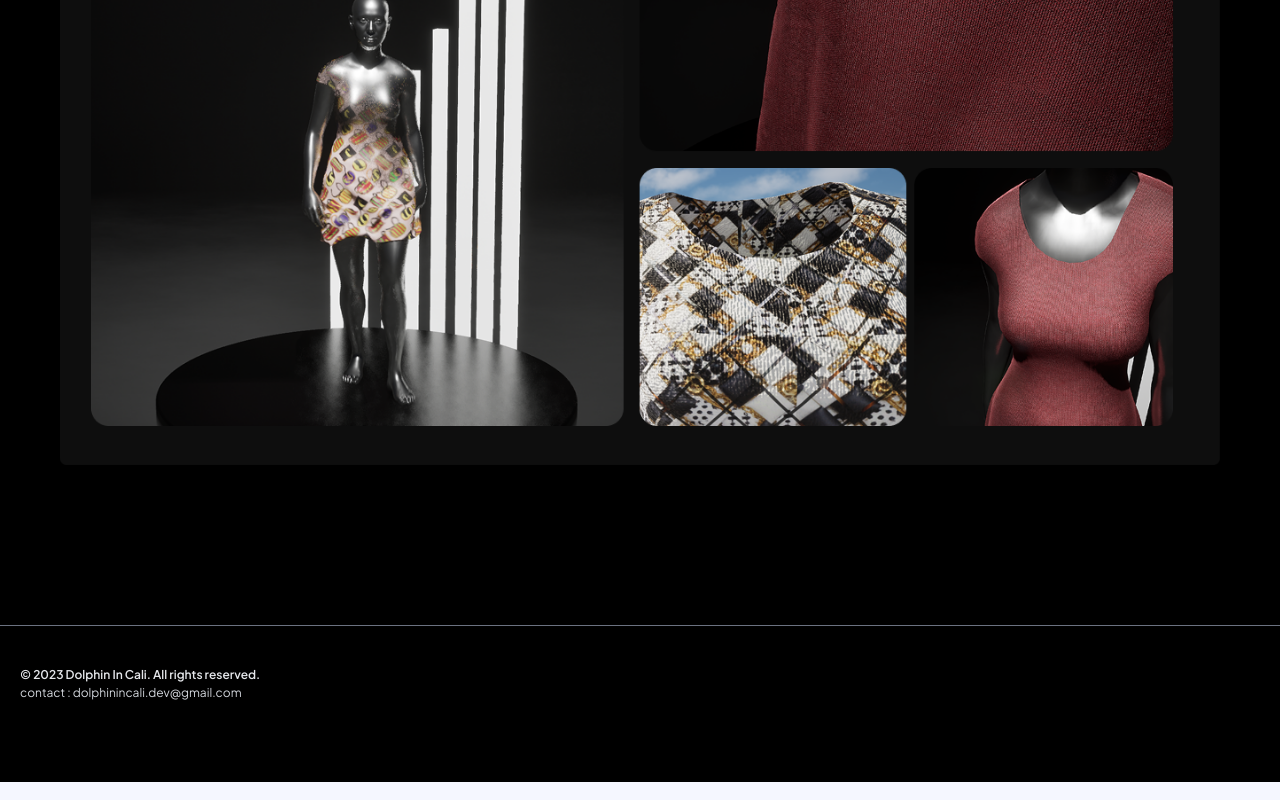
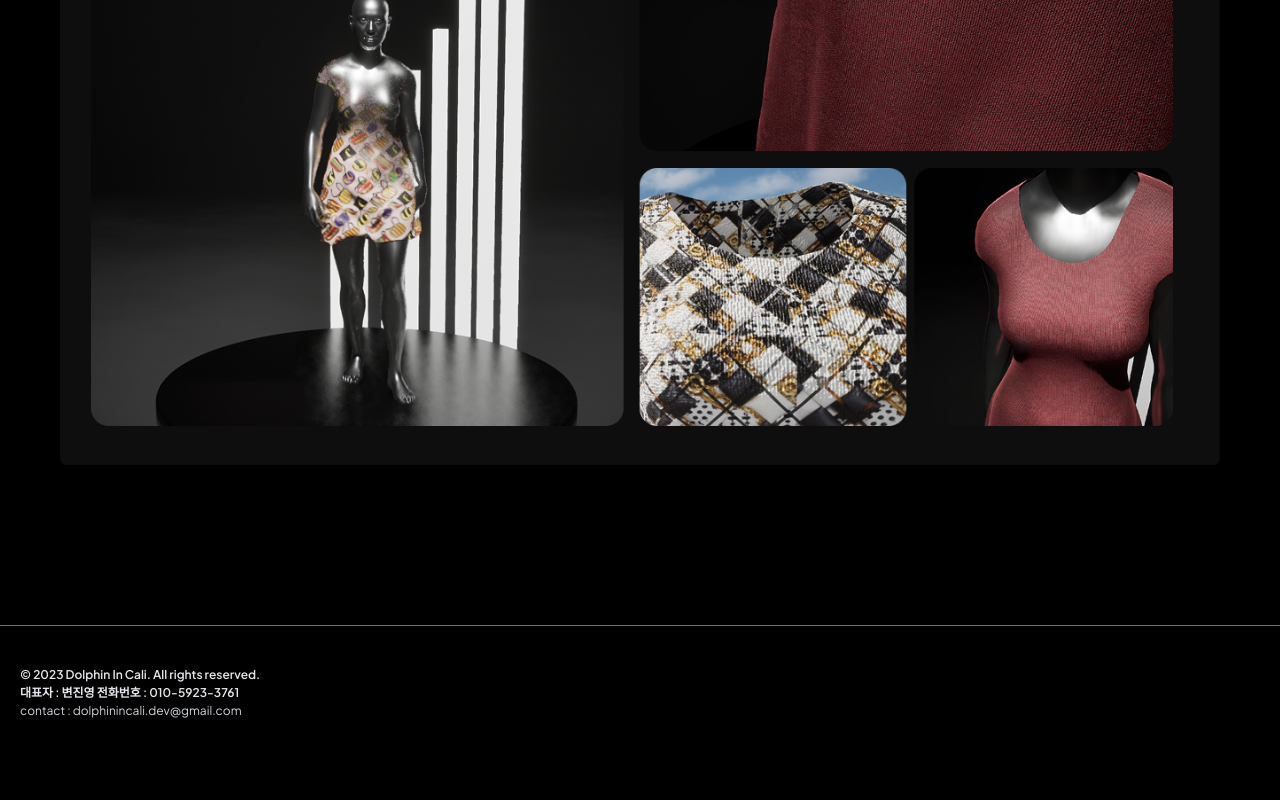
Before and after one commit to dolphin-in-cali-dev/dolphin-in-cali, a Next.js app: page /rooftop in a window 1280 px wide. Shown: the part 5614-6414 px from the top of the page. Built offline with nearby package versions, Linux system fonts and the light colour scheme.

Commit message:
Update RoofTop page with improved layout and content

```diff
--- a/app/rooftop/page.tsx
+++ b/app/rooftop/page.tsx
@@ -287,6 +287,7 @@ const RoofTopPage = () => {
       <hr className="mx-auto mt-4 mb-8 lg:mb-10 w-full border-gray-500 lg:max-w-[1400px] px-10" />
       <div className='mx-auto flex flex-col w-full max-w-[1400px] item-center mb-20 px-5'>
       <h1 className='text-gray-200 text-[10px] lg:text-[12px] font-semibold'>© 2023 Dolphin In Cali. All rights reserved.</h1>
+      <h1 className='text-gray-200 text-[10px] lg:text-[12px] font-semibold'>대표자 : 변진영 전화번호 : 010-5923-3761</h1>
       <h1 className='text-gray-300 text-[10px] lg:text-[12px]'>contact : dolphinincali.dev@gmail.com</h1>
       </div>
     </main>
```
